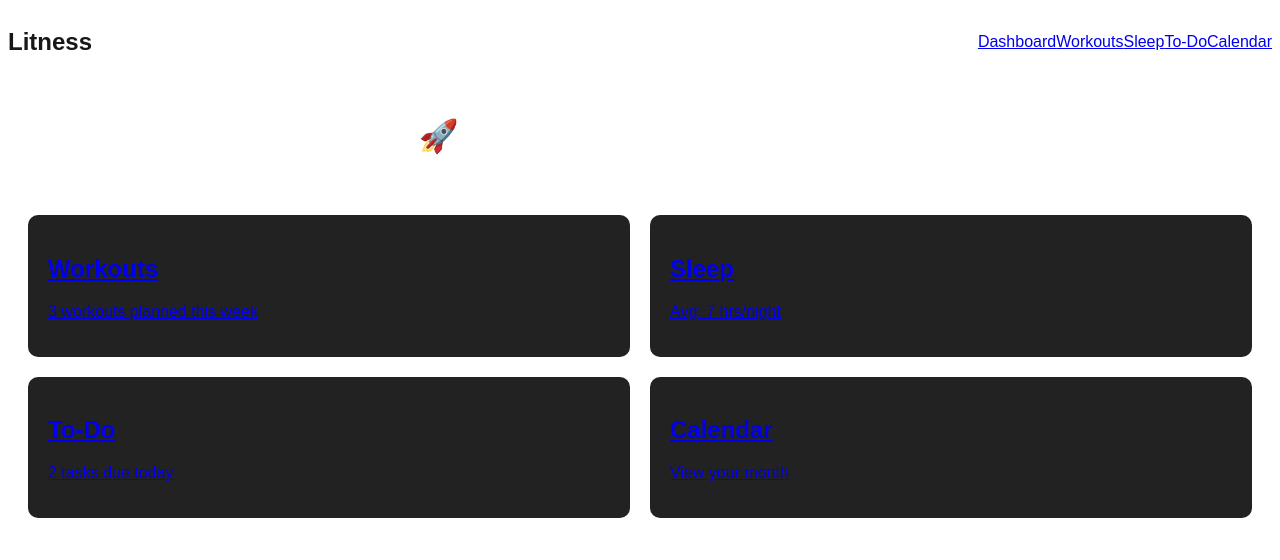
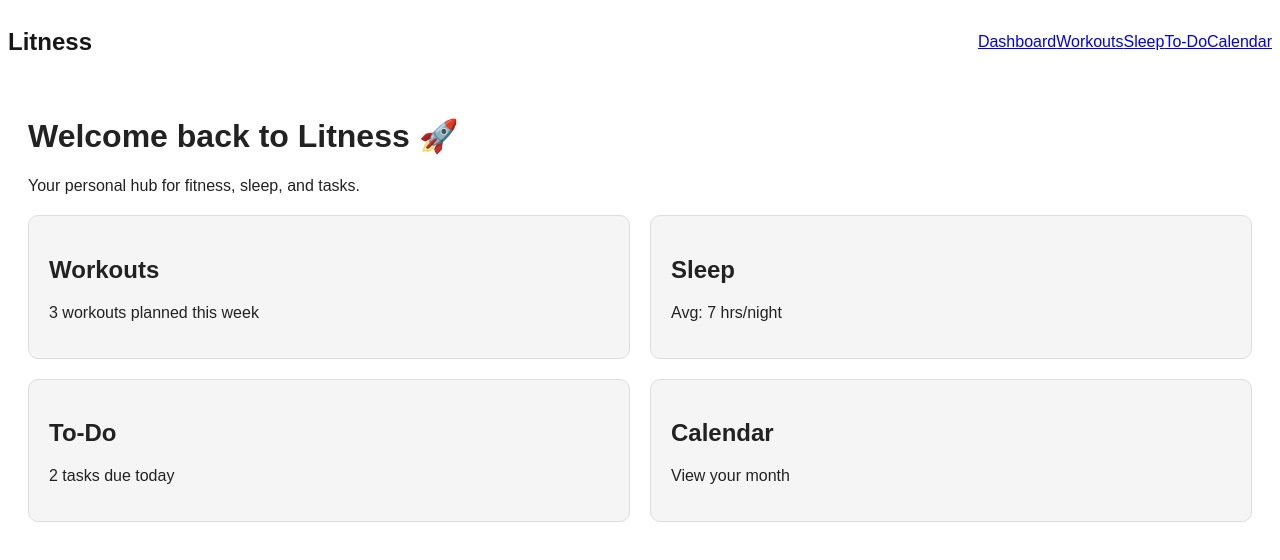
Before and after one commit to nafisurr1/litness, a Next.js app: page / in a window 1280 px wide. Shown: the top 560 px of the page. Built offline with nearby package versions, Linux system fonts and the light colour scheme.

Commit message:
Made the website white

```diff
--- a/app/page.js
+++ b/app/page.js
@@ -2,7 +2,7 @@ import Link from "next/link";
 
 export default function Dashboard() {
   return (
-    <div style={{ padding: "20px", color: "white" }}>
+    <div style={{ padding: "20px", backgroundColor: "white", color: "#222", minHeight: "100vh" }}>
       <h1>Welcome back to Litness 🚀</h1>
       <p>Your personal hub for fitness, sleep, and tasks.</p>
 
@@ -14,29 +14,61 @@ export default function Dashboard() {
           marginTop: "20px",
         }}
       >
-        <Link href="/workouts">
-          <div style={{ background: "#222", padding: "20px", borderRadius: "10px", cursor: "pointer" }}>
+        <Link href="/workouts" style={{ textDecoration: "none", color: "inherit" }}>
+          <div
+            style={{
+              background: "#f5f5f5",
+              padding: "20px",
+              borderRadius: "10px",
+              cursor: "pointer",
+              border: "1px solid #ddd",
+            }}
+          >
             <h2>Workouts</h2>
             <p>3 workouts planned this week</p>
           </div>
         </Link>
 
-        <Link href="/sleep">
-          <div style={{ background: "#222", padding: "20px", borderRadius: "10px", cursor: "pointer" }}>
+        <Link href="/sleep" style={{ textDecoration: "none", color: "inherit" }}>
+          <div
+            style={{
+              background: "#f5f5f5",
+              padding: "20px",
+              borderRadius: "10px",
+              cursor: "pointer",
+              border: "1px solid #ddd",
+            }}
+          >
             <h2>Sleep</h2>
             <p>Avg: 7 hrs/night</p>
           </div>
         </Link>
 
-        <Link href="/to-do">
-          <div style={{ background: "#222", padding: "20px", borderRadius: "10px", cursor: "pointer" }}>
+        <Link href="/to-do" style={{ textDecoration: "none", color: "inherit" }}>
+          <div
+            style={{
+              background: "#f5f5f5",
+              padding: "20px",
+              borderRadius: "10px",
+              cursor: "pointer",
+              border: "1px solid #ddd",
+            }}
+          >
             <h2>To-Do</h2>
             <p>2 tasks due today</p>
           </div>
         </Link>
 
-        <Link href="/calendar">
-          <div style={{ background: "#222", padding: "20px", borderRadius: "10px", cursor: "pointer" }}>
+        <Link href="/calendar" style={{ textDecoration: "none", color: "inherit" }}>
+          <div
+            style={{
+              background: "#f5f5f5",
+              padding: "20px",
+              borderRadius: "10px",
+              cursor: "pointer",
+              border: "1px solid #ddd",
+            }}
+          >
             <h2>Calendar</h2>
             <p>View your month</p>
           </div>
```
